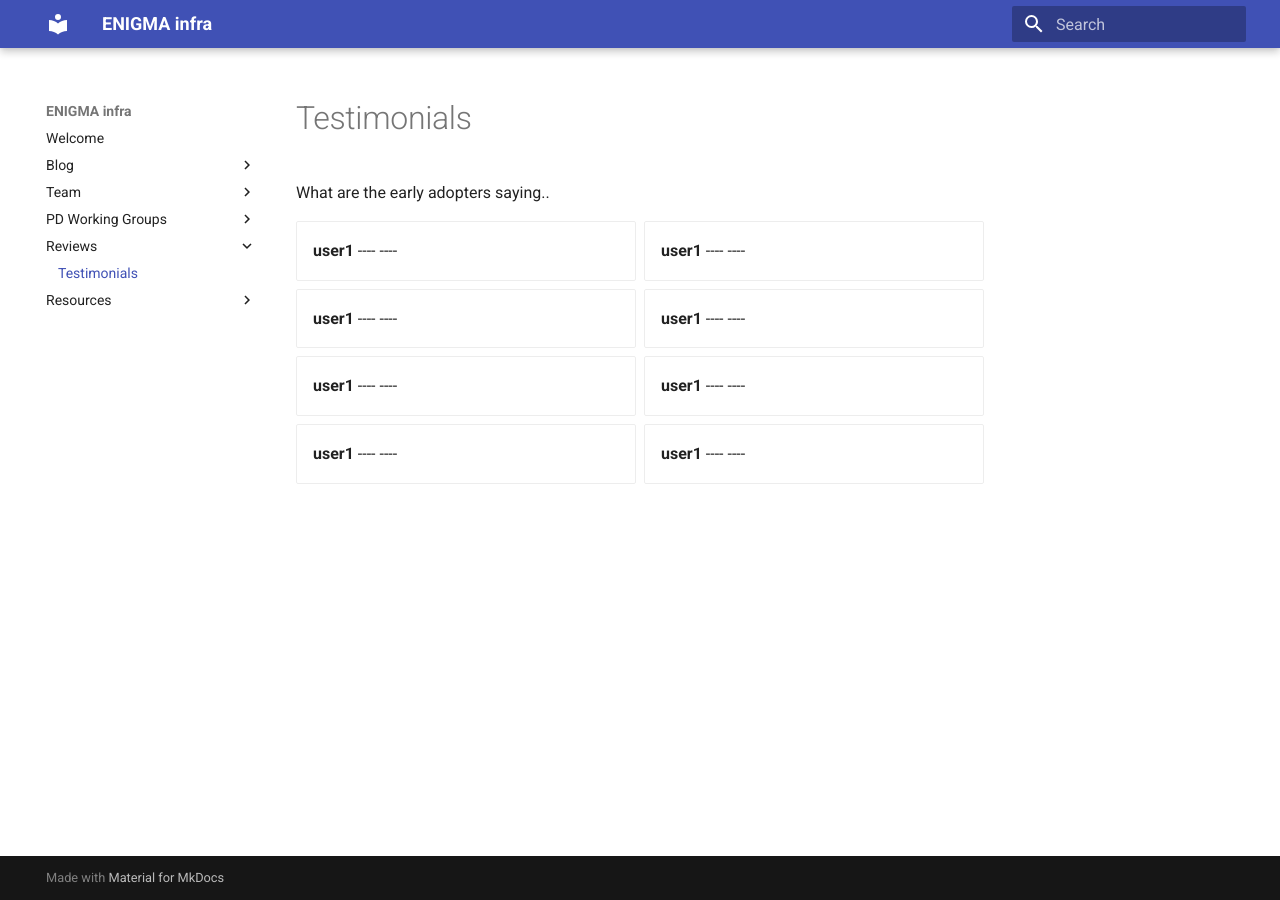
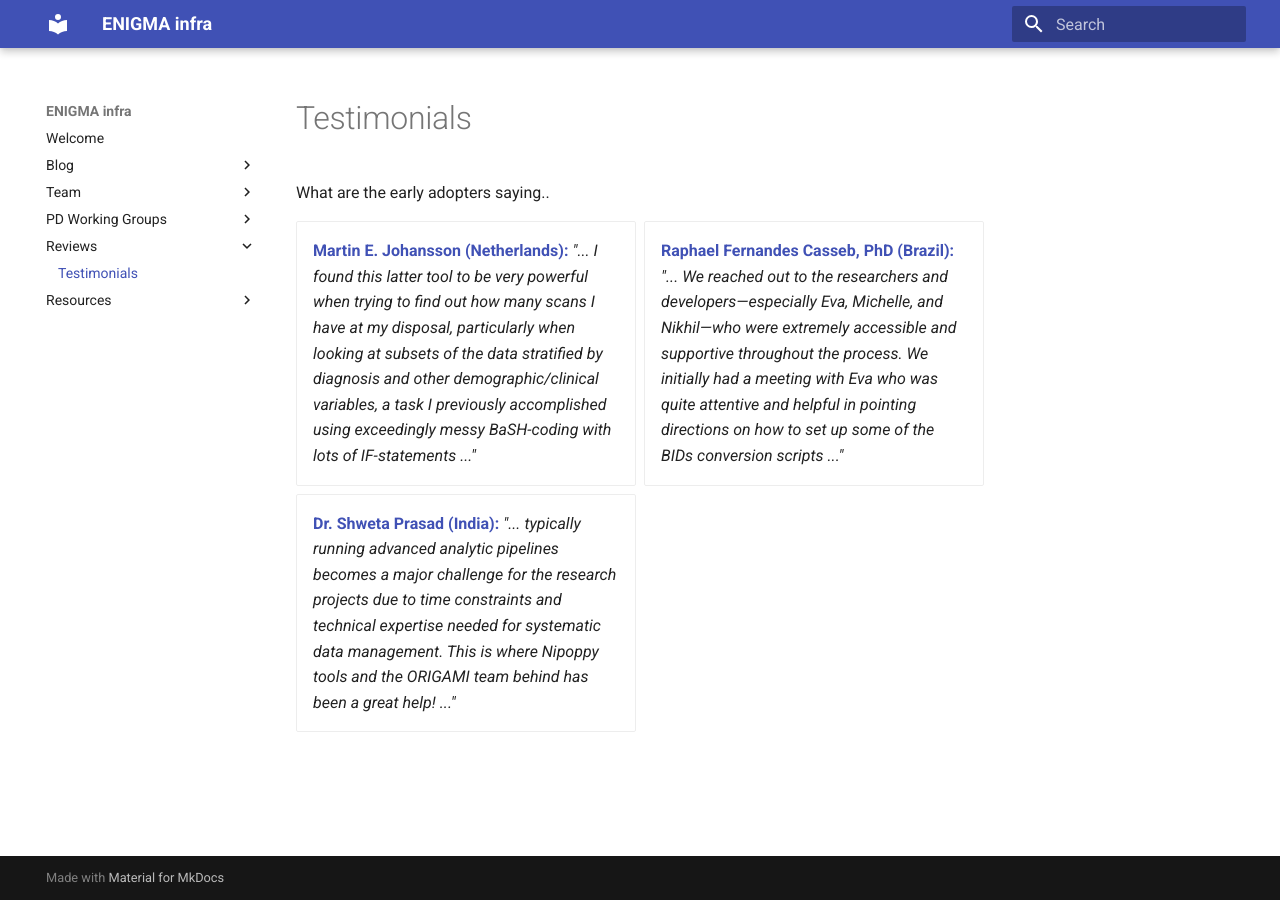
Before and after one commit to ENIGMA-infra/enigma-infra.github.io, an MkDocs documentation site: the page built from docs/reviews/testimonials.md, in a window 1280 px wide. Built offline with MkDocs 1.6.1 and Material for MkDocs 9.7.7, drawn with Linux system fonts in a browser that asks for light colours.

Commit message:
Started adding reviews (#2)
* added basic structure to organize information

* added people

* added details to sites and resources

* updated requirements.txt

* started adding reviews

```diff
--- a/docs/reviews/testimonials.md
+++ b/docs/reviews/testimonials.md
@@ -4,36 +4,11 @@ What are the early adopters saying..
 
 <div class="grid cards" markdown>
 
--   __user1__
-    ----
-    ----
+-   **[Martin E. Johansson (Netherlands): ](./Nijmegen.md)**  *"... I found this latter tool to be very powerful when trying to find out how many scans I have at my disposal, particularly when looking at subsets of the data stratified by diagnosis and other demographic/clinical variables, a task I previously accomplished using exceedingly messy BaSH-coding with lots of IF-statements ..."*
 
--   __user1__
-    ----
-    ----
+-   **[Raphael Fernandes Casseb, PhD (Brazil): ](./Campinas.md)**  *"... We reached out to the researchers and developers—especially Eva, Michelle, and Nikhil—who were extremely accessible and supportive throughout the process. We initially had a meeting with Eva who was quite attentive and helpful in pointing directions on how to set up some of the BIDs conversion scripts ..."*
 
--   __user1__
-    ----
-    ----
+-   **[Dr. Shweta Prasad (India): ](./Bangalore.md)**  *"... typically running advanced analytic pipelines becomes a major challenge for the research projects due to time constraints and technical expertise needed for systematic data management. This is where Nipoppy tools and the ORIGAMI team behind has been a great help! ..."*
 
--   __user1__
-    ----
-    ----
-
--   __user1__
-    ----
-    ----
-
--   __user1__
-    ----
-    ----
-
--   __user1__
-    ----
-    ----
-
--   __user1__
-    ----
-    ----
 
 </div>
```
Also changed, not shown: docs/reviews/Bangalore.md (added, +3 -0 lines), docs/reviews/Campinas.md (added, +6 -0 lines), docs/reviews/Nijmegen.md (added, +16 -0 lines), docs/team/people.md (+3 -3 lines), docs/wg/e_pd.md (+32 -31 lines).
